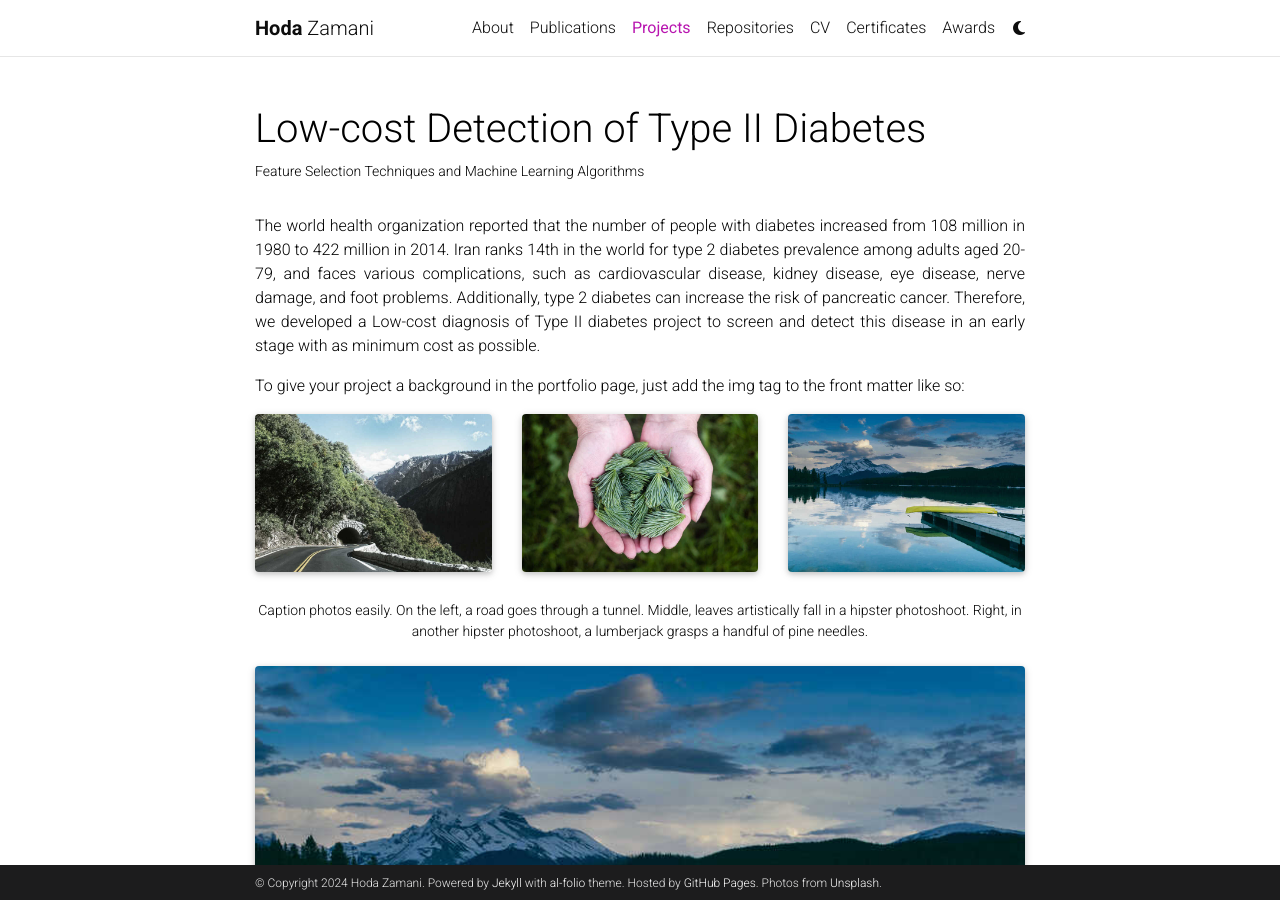
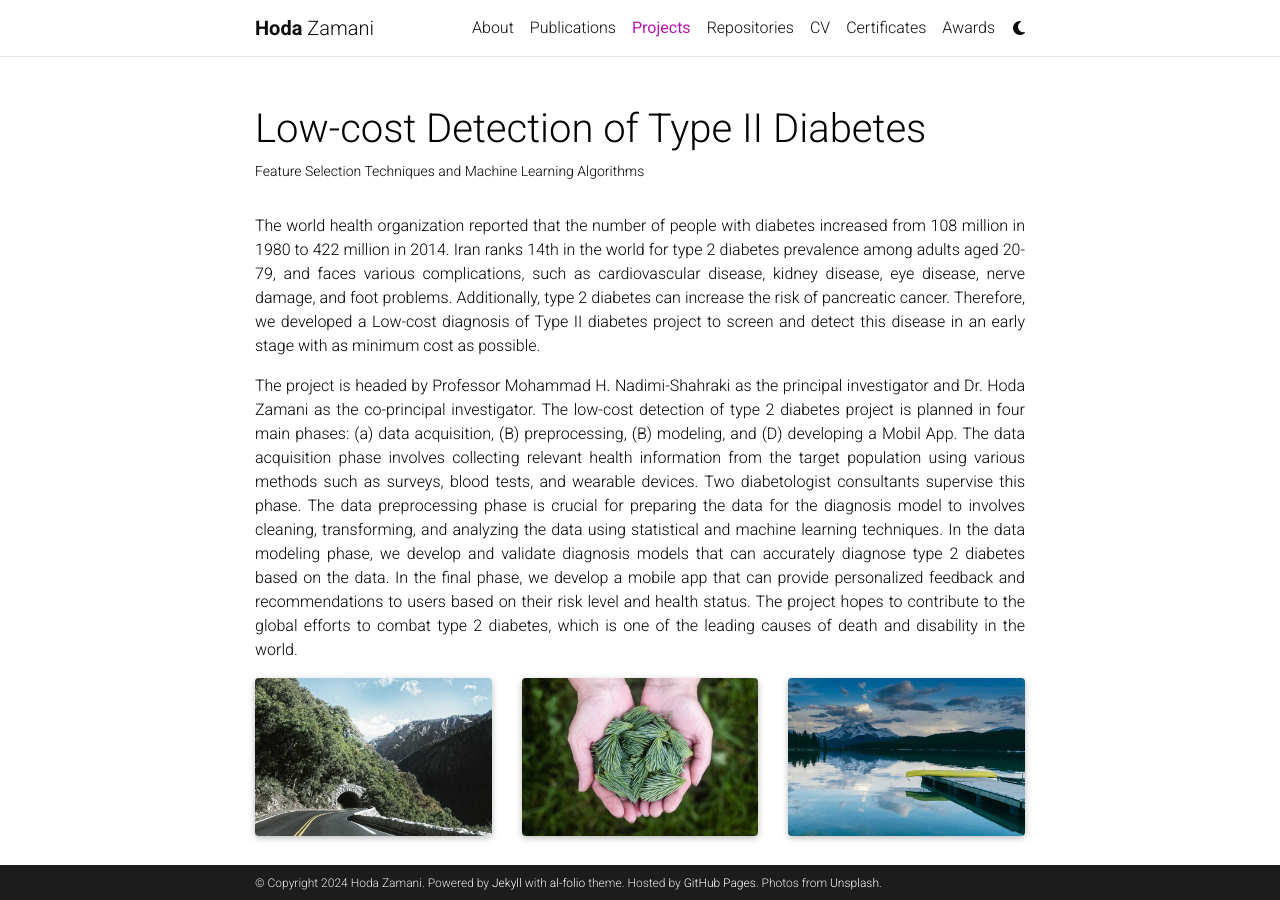
Before and after one commit to HodaZamani/HodaZamani.github.io, a Jekyll site: the page built from _projects/1_project.md, in a window 1280 px wide and 900 px high. Built offline with Jekyll 4.4.1, drawn with Linux system fonts in a browser that asks for light colours; full-size pictures stand in for the smaller copies a plugin makes; comment, search, counter and statistics services are not loaded; a style sheet for code colours, icons or effects is not loaded.

Commit message:
Update 1_project.md

```diff
--- a/_projects/1_project.md
+++ b/_projects/1_project.md
@@ -10,7 +10,8 @@
 
 <p align="justify">The world health organization reported that the number of people with diabetes increased from 108 million in 1980 to 422 million in 2014. Iran ranks 14th in the world for type 2 diabetes prevalence among adults aged 20-79, and faces various complications, such as cardiovascular disease, kidney disease, eye disease, nerve damage, and foot problems. Additionally, type 2 diabetes can increase the risk of pancreatic cancer. Therefore, we developed a Low-cost diagnosis of Type II diabetes project to screen and detect this disease in an early stage with as minimum cost as possible.</p>
 
-To give your project a background in the portfolio page, just add the img tag to the front matter like so:
+<p align="justify">The project is headed by Professor Mohammad H. Nadimi-Shahraki as the principal investigator and Dr. Hoda Zamani as the co-principal investigator.
+The low-cost detection of type 2 diabetes project is planned in four main phases: (a) data acquisition, (B) preprocessing, (B) modeling, and (D) developing a Mobil App. The data acquisition phase involves collecting relevant health information from the target population using various methods such as surveys, blood tests, and wearable devices. Two diabetologist consultants supervise this phase. The data preprocessing phase is crucial for preparing the data for the diagnosis model to involves cleaning, transforming, and analyzing the data using statistical and machine learning techniques. In the data modeling phase, we develop and validate diagnosis models that can accurately diagnose type 2 diabetes based on the data. In the final phase, we develop a mobile app that can provide personalized feedback and recommendations to users based on their risk level and health status. The project hopes to contribute to the global efforts to combat type 2 diabetes, which is one of the leading causes of death and disability in the world.</p>
 
 
 
```
